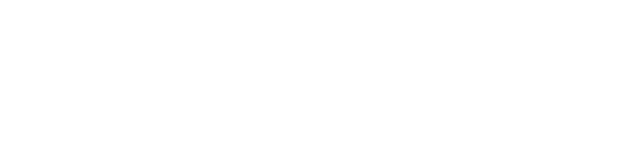
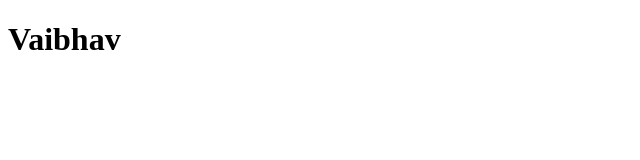
Before and after one commit to VaibhavGirgune/sample, a plain HTML site: page index.html in a window 1280 px wide. Shown: the whole page, without its empty margins (0-640 px from the left). Drawn offline with Linux system fonts and the light colour scheme.

Commit message:
added my name in div

```diff
--- a/index.html
+++ b/index.html
@@ -7,6 +7,9 @@
     <title>Document</title>
 </head>
 <body>
+    <div>
+        <h1>Vaibhav</h1>
+    </div>
 
 </body>
 </html>
```
